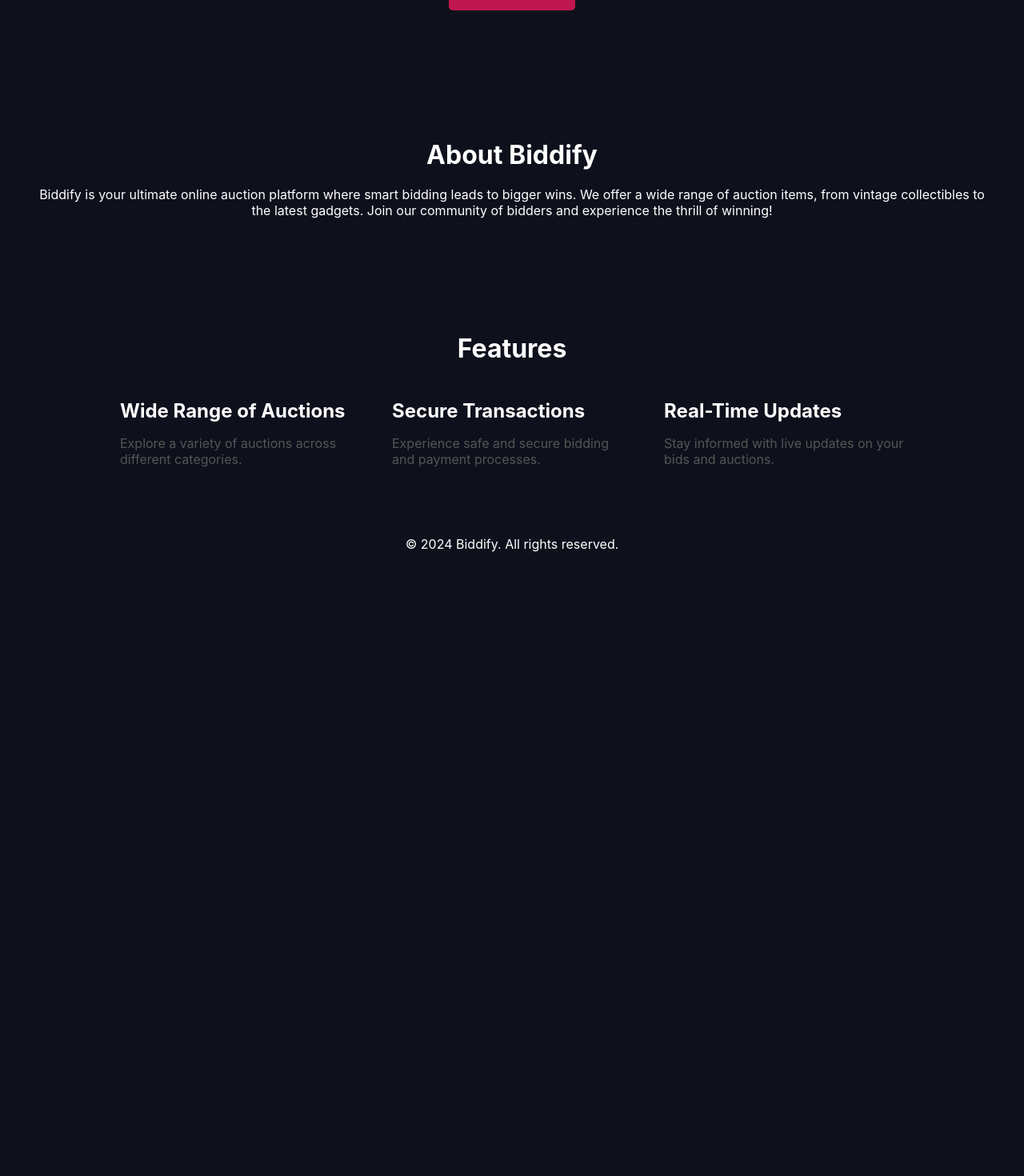
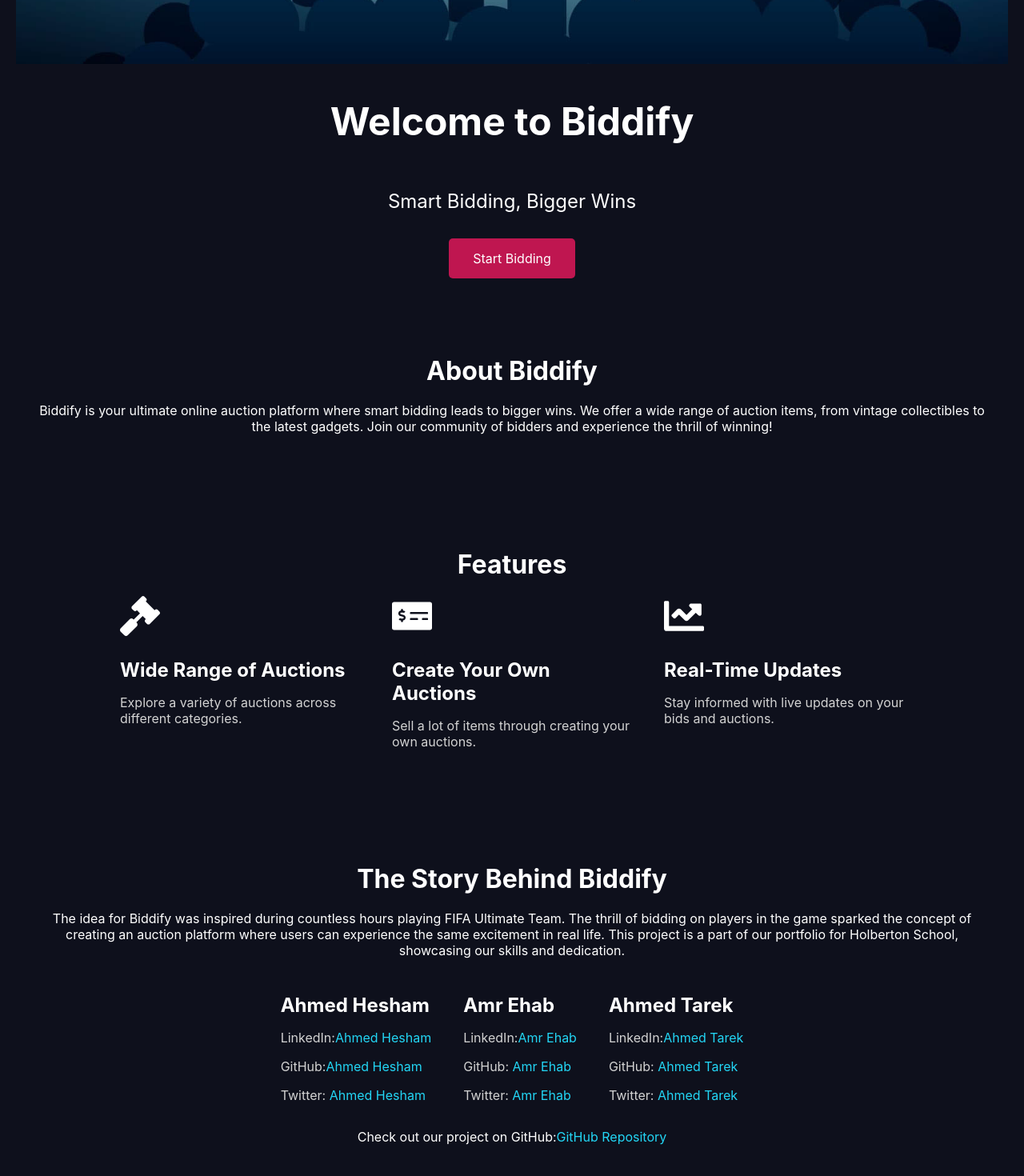
Before and after one commit to amrehab410/biddify, a React (Create React App) app in the folder frontend/: page / in a window 1280 px wide. Shown: the part 400-1870 px from the top of the page at 80% size. Before the commit the page ends 1160 px from the top, so only its background shows below. Built offline with nearby package versions, Linux system fonts and the light colour scheme.

Commit message:
landing page

```diff
--- a/frontend/package.json
+++ b/frontend/package.json
@@ -11,6 +11,7 @@
     "react": "^18.3.1",
     "react-dom": "^18.3.1",
     "react-hook-form": "^7.52.0",
+    "react-icons": "^5.2.1",
     "react-router-dom": "^6.23.1",
     "react-scripts": "5.0.1",
     "web-vitals": "^2.1.4"
--- a/frontend/src/components/BiddingCard.js
+++ b/frontend/src/components/BiddingCard.js
@@ -10,7 +10,7 @@
   endTime,
   auction_id,
   buyNowPrice,
-  status
+  status,
 }) => {
   const [remainingTime, setRemainingTime] = useState("");
   const [bidAmount, setBidAmount] = useState("");
@@ -56,13 +56,13 @@
     if (response.message === "Bid made successfully") {
       setLatestBid(bidAmount);
       alert("Bid created!");
+      setBidAmount("");
     } else {
       alert("Error making bid!");
     }
   };
 
   const handleBuyNow = async () => {
-
     const auctionData = {
       auction_id: auction_id,
       email: email,
@@ -80,13 +80,34 @@
   };
 
   return (
-    <div className="auction-card">
+    <div
+      className={`auction-card ${
+        remainingTime === "Auction ended"
+          ? ""
+          : status === "Winning"
+          ? "winning"
+          : status === "Losing"
+          ? "losing"
+          : ""
+      }`}
+    >
       <h3 className="auction-title">{title}</h3>
       <p className="auction-description">{description}</p>
       <p className="auction-start-bid">Starting Bid: ${startBid}</p>
       <p className="auction-current-bid">Current Bid: ${latestBid}</p>
       <p className="auction-current-bid">Buy Now: ${buyNowPrice}</p>
-      <p className="auction-current-bid">Status: {status}</p>
+      {status ? (
+        <p className="auction-status">
+          Status:{" "}
+          {remainingTime === "Auction ended"
+            ? status === "Winning"
+              ? "You won this bid"
+              : "You lost this bid"
+            : `You're currently ${status}`}
+        </p>
+      ) : (
+        ""
+      )}
       <p className="auction-end-time">{remainingTime}</p>
       <input
         type="number"
@@ -95,16 +116,10 @@
         onChange={(e) => setBidAmount(e.target.value)}
         className="auction-bid-input"
       />
-      <button
-        onClick={handleBid}
-        className="auction-bid-button"
-      >
+      <button onClick={handleBid} className="auction-bid-button">
         Place Bid
       </button>
-      <button
-        onClick={handleBuyNow}
-        className="auction-bid-button"
-      >
+      <button onClick={handleBuyNow} className="auction-bid-button">
         Buy Now
       </button>
     </div>
--- a/frontend/src/components/Dashboard.js
+++ b/frontend/src/components/Dashboard.js
@@ -12,7 +12,6 @@
   const [auctions, setAuction] = useState([]);
   const [bids, setBids] = useState([]);
 
-
   useEffect(() => {
     const fetchData = async () => {
       try {
@@ -24,18 +23,23 @@
     };
 
     fetchData();
+  }, [email]);
+
   const fetchBids = async () => {
     try {
       const res = await fetchBid(email);
       setBids(res);
-        console.log(res)
+      console.log(res);
     } catch (error) {
       console.error("Error fetching bids:", error);
     }
   };
 
+  useEffect(() => {
+    if (activeTab === "bids") {
       fetchBids();
-  }, [email]);
+    }
+  }, [activeTab]);
 
   return (
     <div>
@@ -71,7 +75,6 @@
                 buyNowPrice={auction.buy_now_price}
                 currentBid={auction.current_bid}
                 endTime={auction.end_time}
-
               />
             ))}
           </div>
@@ -81,6 +84,7 @@
         <>
           <h2>Your Bids</h2>
           <div className="auctions-list">
+            {bids.length === 0 && <p>No bids available</p>}
             {bids.map((bid) => (
               <BiddingCard
                 key={bid.auction_id}
--- a/frontend/src/components/LandingPage.js
+++ b/frontend/src/components/LandingPage.js
@@ -1,21 +1,30 @@
 import React from "react";
 import { Link } from "react-router-dom";
 import "./style/LandingPage.css";
-import logo from "./style/Pics/logo.png";
+import cover from "./style/Pics/cover.jpg";
+import { FaGavel, FaChartLine, FaMoneyCheckAlt } from "react-icons/fa";
 
 const LandingPage = () => {
   return (
     <div className="landing-page">
       <section className="hero-section">
-        <h1>Welcome to Biddify</h1>
-        <p>Smart Bidding, Bigger Wins</p>
-        <Link to="/auctions-page" className="cta-button">Start Bidding</Link>
+        <img src={cover} alt="cover" className="cover" />
+        <div className="hero-content">
+          <h1>Welcome to Biddify</h1>
+          <p>Smart Bidding, Bigger Wins</p>
+          <Link to="/auctions-page" className="cta-button">
+            Start Bidding
+          </Link>
+        </div>
       </section>
 
       <section className="about-section">
         <h2>About Biddify</h2>
         <p>
-          Biddify is your ultimate online auction platform where smart bidding leads to bigger wins. We offer a wide range of auction items, from vintage collectibles to the latest gadgets. Join our community of bidders and experience the thrill of winning!
+          Biddify is your ultimate online auction platform where smart bidding
+          leads to bigger wins. We offer a wide range of auction items, from
+          vintage collectibles to the latest gadgets. Join our community of
+          bidders and experience the thrill of winning!
         </p>
       </section>
 
@@ -23,18 +32,82 @@
         <h2>Features</h2>
         <div className="features">
           <div className="feature">
+            <FaGavel size={50} />
             <h3>Wide Range of Auctions</h3>
             <p>Explore a variety of auctions across different categories.</p>
           </div>
           <div className="feature">
-            <h3>Secure Transactions</h3>
-            <p>Experience safe and secure bidding and payment processes.</p>
+            <FaMoneyCheckAlt size={50} />
+            <h3>Create Your Own Auctions</h3>
+            <p>Sell a lot of items through creating your own auctions.</p>
           </div>
           <div className="feature">
+            <FaChartLine size={50} />
             <h3>Real-Time Updates</h3>
             <p>Stay informed with live updates on your bids and auctions.</p>
           </div>
         </div>
+      </section>
+
+      <section className="project-about-section">
+        <h2>The Story Behind Biddify</h2>
+        <p>
+          The idea for Biddify was inspired during countless hours playing FIFA
+          Ultimate Team. The thrill of bidding on players in the game sparked
+          the concept of creating an auction platform where users can experience
+          the same excitement in real life. This project is a part of our
+          portfolio for Holberton School, showcasing our skills and dedication.
+        </p>
+        <div className="team-members">
+          <div className="team-member">
+            <h3>Ahmed Hesham</h3>
+            <p>
+              LinkedIn:
+              <a href="https://www.linkedin.com/in/ahmed-hesham-khattab/" target="_blank" rel="noopener noreferrer">
+                Ahmed Hesham
+              </a>
+            </p>
+            <p>
+              GitHub:
+              <a href="https://github.com/AhmedHesham2112" target="_blank" rel="noopener noreferrer">Ahmed Hesham</a>
+            </p>
+            <p>
+              Twitter: <a href="https://x.com/CoolAsBuck" target="_blank" rel="noopener noreferrer">Ahmed Hesham</a>
+            </p>
+          </div>
+          <div className="team-member">
+            <h3>Amr Ehab</h3>
+            <p>
+              LinkedIn:
+              <a href="https://www.linkedin.com/in/amrehab410" target="_blank" rel="noopener noreferrer">Amr Ehab</a>
+            </p>
+            <p>
+              GitHub: <a href="https://github.com/amrehab410" target="_blank" rel="noopener noreferrer">Amr Ehab</a>
+            </p>
+            <p>
+              Twitter: <a href="https://x.com/YesIamAmr" target="_blank" rel="noopener noreferrer">Amr Ehab</a>
+            </p>
+          </div>
+          <div className="team-member">
+            <h3>Ahmed Tarek</h3>
+            <p>
+              LinkedIn:
+              <a href="https://www.linkedin.com/in/ahmed-tarek-23a542202/" target="_blank" rel="noopener noreferrer">
+                Ahmed Tarek
+              </a>
+            </p>
+            <p>
+              GitHub: <a href="https://github.com/ahmedtiko" target="_blank" rel="noopener noreferrer">Ahmed Tarek</a>
+            </p>
+            <p>
+              Twitter: <a href="https://x.com/SoftwaresagabyT" target="_blank" rel="noopener noreferrer">Ahmed Tarek</a>
+            </p>
+          </div>
+        </div>
+        <p>
+          Check out our project on GitHub:
+          <a href="https://github.com/amrehab410/biddify" target="_blank" rel="noopener noreferrer">GitHub Repository</a>
+        </p>
       </section>
 
       <footer className="footer">
--- a/frontend/src/components/style/BiddingCard.css
+++ b/frontend/src/components/style/BiddingCard.css
@@ -1,3 +1,5 @@
+/* BiddingCard.css */
+
 .auction-card {
     background-color: #0e101c;
     border: 2px solid #23d6f5;
@@ -6,7 +8,15 @@
     border-radius: 12px;
     color: #ffffff;
     box-shadow: 0 4px 8px rgba(0, 0, 0, 0.2);
-    transition: transform 0.2s;
+    transition: transform 0.2s, border-color 0.2s, color 0.2s;
+  }
+
+  .auction-card.winning {
+    border-color: #28a745;
+  }
+
+  .auction-card.losing {
+    border-color: #dc3545;
   }
 
   .auction-card:hover {
@@ -34,9 +44,24 @@
 
   .auction-start-bid::before,
   .auction-current-bid::before,
-  .auction-end-time::before {
+  .auction-end-time::before,
+  .auction-status::before {
     content: "• ";
-    color: #23d6f5;
+    transition: color 0.2s;
+  }
+
+  .auction-card.winning .auction-start-bid::before,
+  .auction-card.winning .auction-current-bid::before,
+  .auction-card.winning .auction-end-time::before,
+  .auction-card.winning .auction-status::before {
+    color: #1fd84a;
+  }
+
+  .auction-card.losing .auction-start-bid::before,
+  .auction-card.losing .auction-current-bid::before,
+  .auction-card.losing .auction-end-time::before,
+  .auction-card.losing .auction-status::before {
+    color: #dc3545;
   }
 
   .auction-bid-input {
@@ -66,3 +91,8 @@
   .auction-bid-button:hover {
     background-color: #1dabc4;
   }
+
+  .auction-status {
+    font-size: 1em;
+    margin-top: 8px;
+  }
--- a/frontend/src/components/style/LandingPage.css
+++ b/frontend/src/components/style/LandingPage.css
@@ -41,17 +41,32 @@
   }
 
   .hero-section {
-    padding: 100px 16px;
-    background-color: #0e101c;
+    position: relative;
     color: white;
   }
 
-  .hero-section h1 {
-    font-size: 3em;
+  .cover {
+    width: 100%;
+    height: auto;
   }
 
-  .hero-section p {
+  .hero-content {
+    padding: 20px;
+    background-color: #0e101c;
+    display: flex;
+    flex-direction: column;
+    align-items: center;
+    gap: 20px; /* Added gap to control spacing */
+  }
+
+  .hero-content h1 {
+    font-size: 3em;
+    margin: 0.5em 0;
+  }
+
+  .hero-content p {
     font-size: 1.5em;
+    margin: 0.5em 0;
   }
 
   .cta-button {
@@ -70,6 +85,7 @@
   .about-section, .features-section {
     padding: 50px 16px;
     background-color: #0e101c;
+    color: white;
   }
 
   .about-section h2, .features-section h2 {
@@ -81,6 +97,7 @@
     display: flex;
     justify-content: center;
     gap: 40px;
+    flex-wrap: wrap;
   }
 
   .feature {
@@ -95,7 +112,7 @@
 
   .feature p {
     font-size: 1em;
-    color: #555;
+    color: #d3d3d3;
   }
 
   .footer {
@@ -107,3 +124,46 @@
   .footer p {
     margin: 0;
   }
+
+  .project-about-section {
+    padding: 50px 16px;
+    background-color: #0e101c;
+    color: white;
+  }
+
+  .project-about-section h2 {
+    font-size: 2em;
+    margin-bottom: 20px;
+  }
+
+  .team-members {
+    display: flex;
+    justify-content: center;
+    gap: 40px;
+    flex-wrap: wrap;
+    margin-top: 20px;
+  }
+
+  .team-member {
+    max-width: 300px;
+    text-align: left;
+  }
+
+  .team-member h3 {
+    font-size: 1.5em;
+    margin-bottom: 10px;
+  }
+
+  .team-member p {
+    font-size: 1em;
+    color: #d3d3d3;
+  }
+
+  .project-about-section a {
+    color: #23d6f5;
+    text-decoration: none;
+  }
+
+  .project-about-section a:hover {
+    text-decoration: underline;
+  }
```
Also changed, not shown: frontend/src/components/style/Pics/cover.jpg (added), 1 other file (tests, documents, lock files or other folders). Lines whose indentation alone changed are shown as unchanged.
